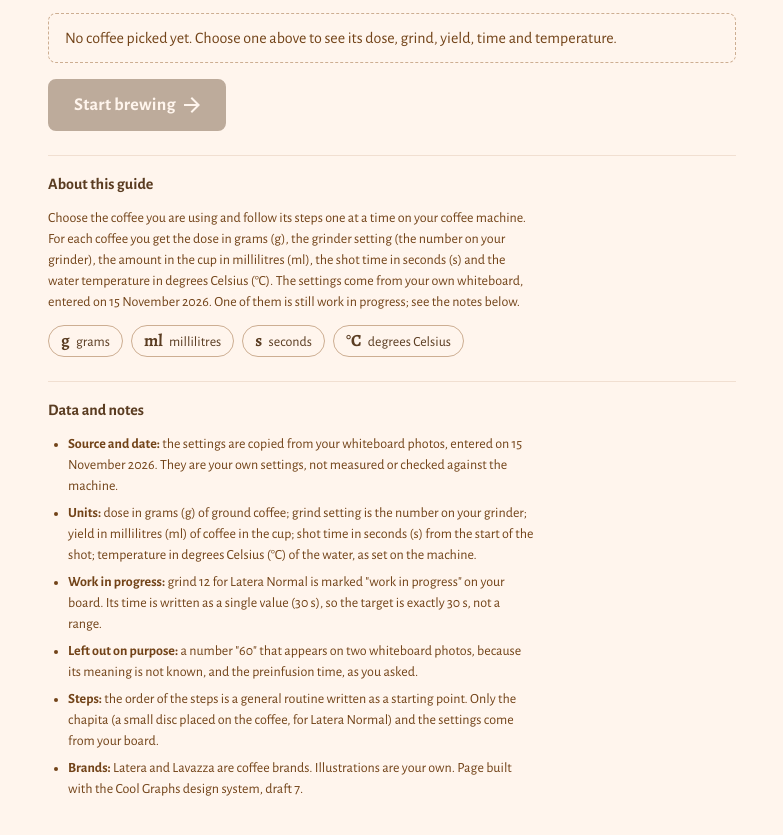
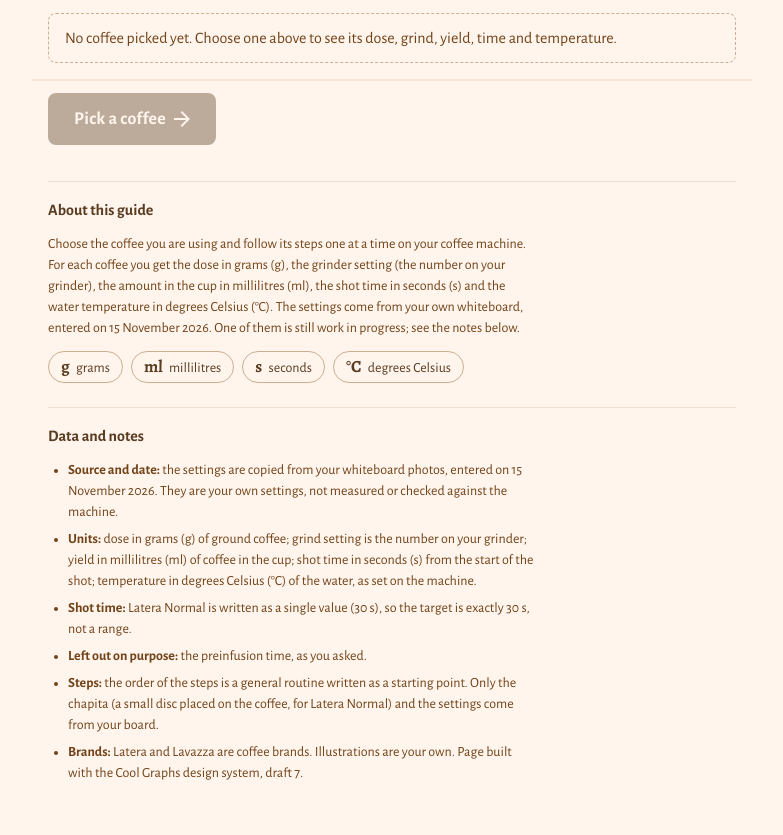
Before and after one commit to CristinaDesign/coffee-brew-guide, a plain HTML site: page index.html in a window 1280 px wide. Shown: the part 481-1316 px from the top of the page, without its empty margins (248-1031 px from the left). Drawn offline with nearby package versions, Linux system fonts and the light colour scheme.

Commit message:
Sticky Start button; mobile viewport fix; notes updated
Co-Authored-By: Claude Sonnet 5.5 <noreply@anthropic.com>
Claude-Session: https://claude.ai/code/session_01GEzgXaumJPiaf2U7QvAdGj

```diff
--- a/index.html
+++ b/index.html
@@ -1,3 +1,5 @@
+<!doctype html>
+<html lang="en"><head><meta charset="utf-8"><meta name="viewport" content="width=device-width, initial-scale=1, viewport-fit=cover">
 <title>Coffee Brew Guide</title>
 <meta name="claude:viewport-fit-sides" content="cover">
 <link rel="stylesheet" href="https://fonts.googleapis.com/css2?family=Alegreya:wght@400;700&family=Alegreya+Sans:wght@400;500;700&display=swap">
@@ -361,6 +363,10 @@ h1 { font-weight: 700; font-size: var(--cg-text-display); line-height: 1.05; let
 #h-pick { font-size: var(--cg-text-display); line-height: 1.05; letter-spacing: -0.02em; }
 .head p { margin-top: 6px; color: var(--cg-color-ink-2); max-width: 60ch; }
 .actions { display: flex; gap: var(--cg-space-3); flex-wrap: wrap; align-items: center; }
+/* Sticky Start bar: stays at the bottom of the screen while the pick screen is showing, so Start is never scrolled out of reach */
+.start-bar { position: sticky; bottom: 0; z-index: 5; background: var(--cg-color-bg); border-top: var(--cg-border-width) solid var(--cg-color-line); margin-inline: calc(-1 * max(16px, env(safe-area-inset-left))); padding: var(--cg-space-3) max(16px, env(safe-area-inset-left)) max(var(--cg-space-3), env(safe-area-inset-bottom)); }
+.start-bar .cg-btn { width: 100%; justify-content: center; }
+@media (min-width: 721px) { .start-bar .cg-btn { width: auto; } }
 .cg-btn.big { min-height: 48px; padding-inline: var(--cg-space-5); font-size: var(--cg-text-lg); display: inline-flex; align-items: center; gap: var(--cg-space-2); }
 .cg-btn .cg-icon { margin-inline: calc(var(--cg-space-1) * -1); }
 .cg-btn.sm { min-height: var(--cg-target-min); padding: var(--cg-space-1) var(--cg-space-3); display: inline-flex; align-items: center; gap: var(--cg-space-2); }
@@ -543,8 +549,8 @@ h1 { font-weight: 700; font-size: var(--cg-text-display); line-height: 1.05; let
     <ul>
       <li><b>Source and date:</b> the settings are copied from your whiteboard photos, entered on 15 November 2026. They are your own settings, not measured or checked against the machine.</li>
       <li><b>Units:</b> dose in grams (g) of ground coffee; grind setting is the number on your grinder; yield in millilitres (ml) of coffee in the cup; shot time in seconds (s) from the start of the shot; temperature in degrees Celsius (&#176;C) of the water, as set on the machine.</li>
-      <li><b>Work in progress:</b> grind 12 for Latera Normal is marked "work in progress" on your board. Its time is written as a single value (30 s), so the target is exactly 30 s, not a range.</li>
-      <li><b>Left out on purpose:</b> a number "60" that appears on two whiteboard photos, because its meaning is not known, and the preinfusion time, as you asked.</li>
+      <li><b>Shot time:</b> Latera Normal is written as a single value (30 s), so the target is exactly 30 s, not a range.</li>
+      <li><b>Left out on purpose:</b> the preinfusion time, as you asked.</li>
       <li><b>Steps:</b> the order of the steps is a general routine written as a starting point. Only the chapita (a small disc placed on the coffee, for Latera Normal) and the settings come from your board.</li>
       <li><b>Brands:</b> Latera and Lavazza are coffee brands. Illustrations are your own. Page built with the Cool Graphs design system, draft 7.</li>
     </ul>
@@ -639,25 +645,28 @@ h1 { font-weight: 700; font-size: var(--cg-text-display); line-height: 1.05; let
         '<span class="line">' + c.dose + ' g \u00b7 grind ' + c.grind + ' \u00b7 ' + c.yield + ' ml</span></span></button>';
     });
     h += '</div><div class="settings" id="settings"></div>' +
-      '<div class="actions"><button type="button" class="cg-btn cg-btn--primary big" id="start">Start brewing ' + icon('arrow_forward') + '</button></div></section>';
+      '<div class="actions start-bar"><button type="button" class="cg-btn cg-btn--primary big" id="start"><span id="start-label">Pick a coffee</span> ' + icon('arrow_forward') + '</button></div></section>';
     app.innerHTML = h;
     updatePick();
     app.querySelectorAll('.coffee').forEach(function (b) {
       b.addEventListener('click', function () {
         state.coffee = b.getAttribute('data-id');
         app.querySelectorAll('.coffee').forEach(function (x) { x.setAttribute('aria-pressed', String(x === b)); });
-        updatePick();
+        updatePick(true);
         say(byId(state.coffee).name + ' selected.');
       });
     });
     document.getElementById('start').addEventListener('click', function () { if (state.coffee) { state.screen = 'steps'; state.step = 0; render(true); } });
   }
-  function updatePick() {
+  function updatePick(picked) {
     var box = document.getElementById('settings'), btn = document.getElementById('start');
     var c = state.coffee && byId(state.coffee);
     btn.disabled = !c;
+    document.getElementById('start-label').textContent = c ? 'Start ' + c.name : 'Pick a coffee';
     if (!c) { box.innerHTML = '<p class="hint">No coffee picked yet. Choose one above to see its dose, grind, yield, time and temperature.</p>'; return; }
     box.innerHTML = '<h3>' + c.name + ': settings</h3>' + settingsTable(c) + '<p class="src">Source: your whiteboard, entered on 15 November 2026.</p>';
+    /* bring the settings into view after picking, unless the device asks for less motion; the Start bar is always visible anyway */
+    if (picked && !(window.matchMedia && matchMedia('(prefers-reduced-motion: reduce)').matches)) { var r = box.getBoundingClientRect(); if (r.top > window.innerHeight * 0.6) box.scrollIntoView({ behavior: 'smooth', block: 'center' }); }
   }
 
   /* ---------- Screen 2: step by step ---------- */
@@ -778,3 +787,5 @@ h1 { font-weight: 700; font-size: var(--cg-text-display); line-height: 1.05; let
 })();
 
 </script>
+
+</html>
```
